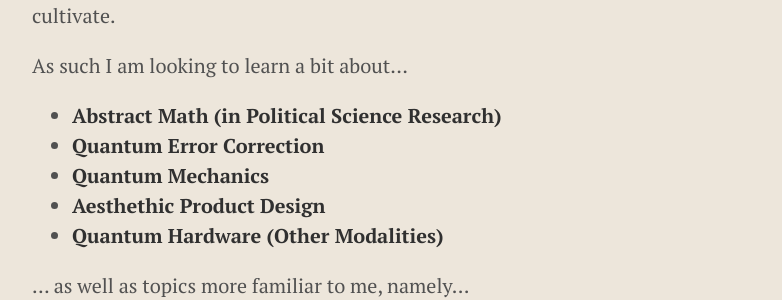
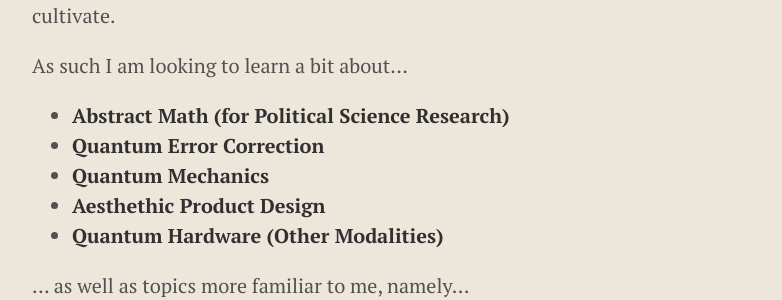
Before and after one commit to anushkanaiknaware/anushkanaiknaware.github.io, a Jekyll site: the page built from _posts/2026-08-22-theory.md, in a window 1280 px wide. Shown: the part 371-671 px from the top of the page, without its empty margins (248-1030 px from the left). Built offline with Jekyll 4.4.1, drawn with Linux system fonts in a browser that asks for light colours.

Commit message:
Update 2026-08-22-theory.md

```diff
--- a/_posts/2026-08-22-theory.md
+++ b/_posts/2026-08-22-theory.md
@@ -9,7 +9,7 @@ However, I have come to realize that engineering with ✨_elegance_✨ requires
 
 As such I am looking to learn a bit about...
 
-* **Abstract Math (in Political Science Research)**
+* **Abstract Math (for Political Science Research)**
 * **Quantum Error Correction**
 * **Quantum Mechanics**
 * **Aesthethic Product Design**
```
